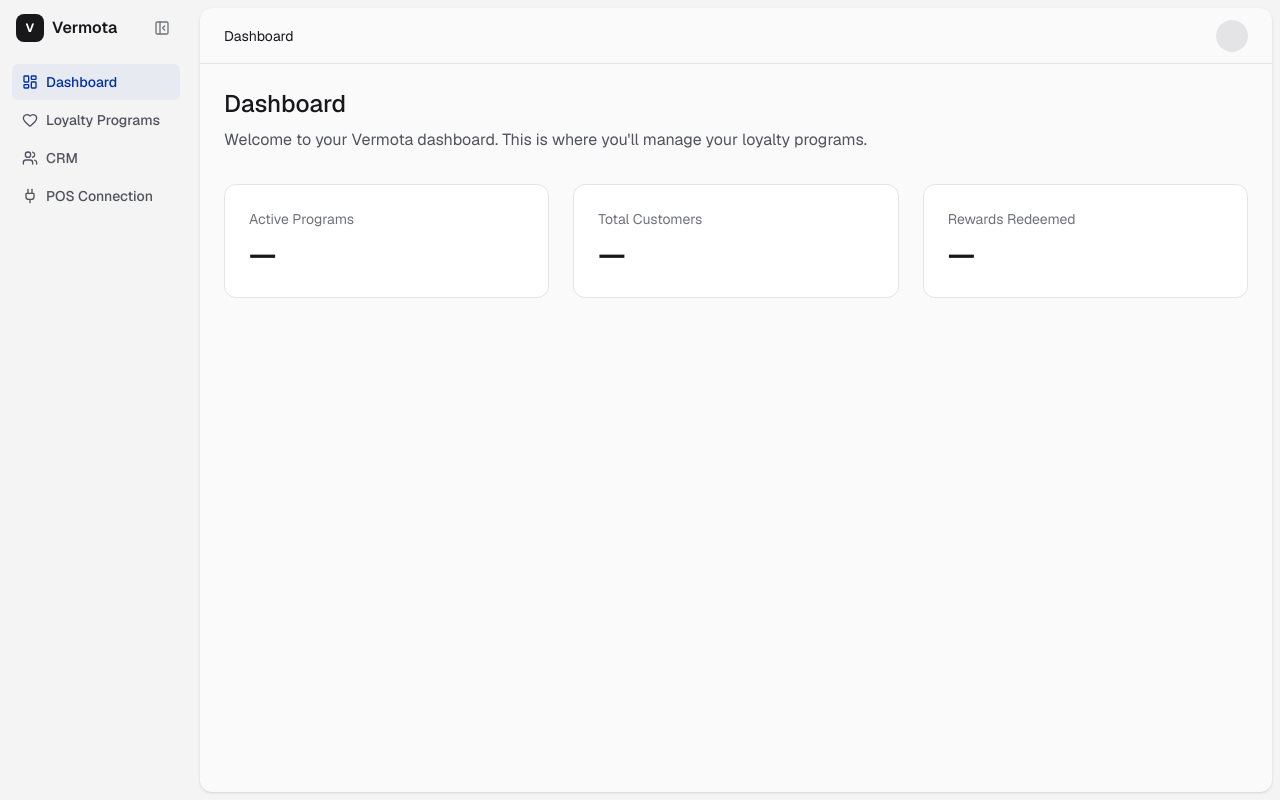
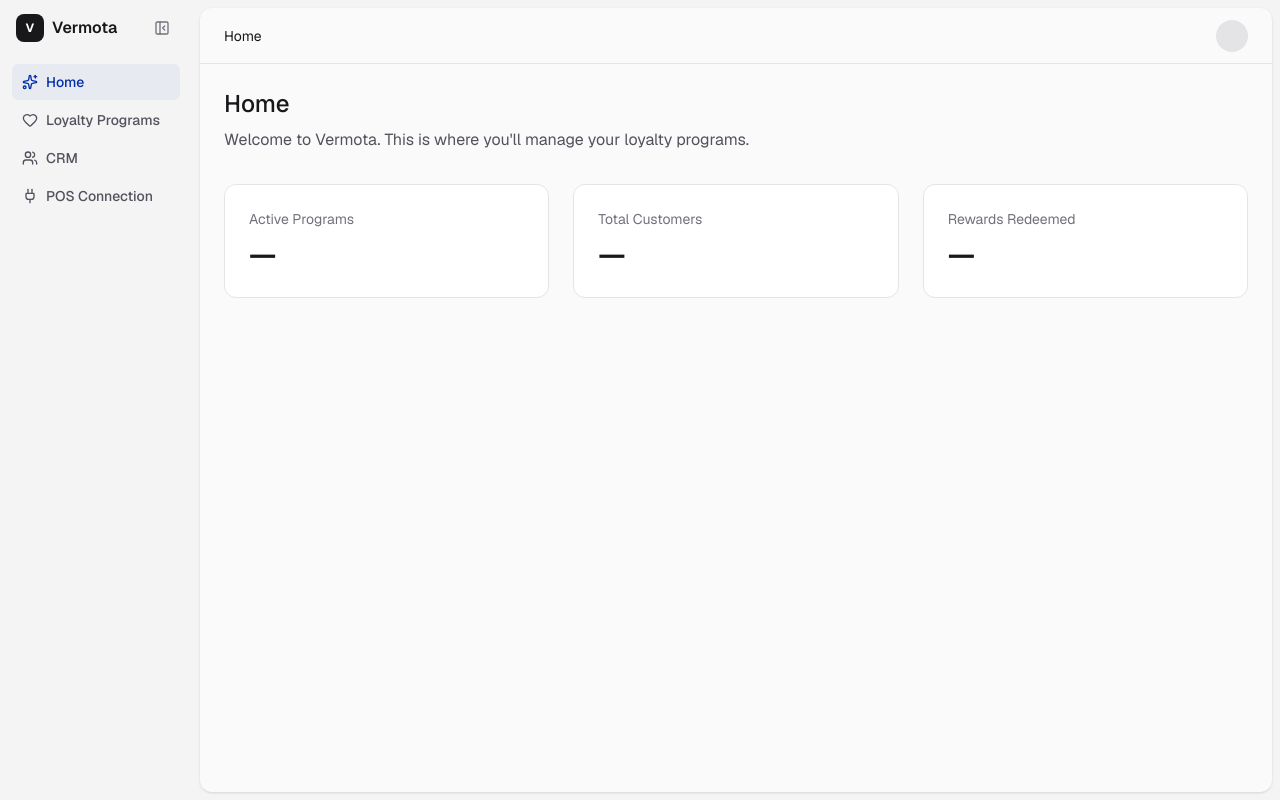
Before and after one commit to vdrmota/vermota, a Next.js app: page /dashboard in a window 1280 px wide. Built offline with nearby package versions, Linux system fonts and the light colour scheme.

Commit message:
change sidebar to Home

```diff
--- a/src/app/(dashboard)/_lib/navigation.ts
+++ b/src/app/(dashboard)/_lib/navigation.ts
@@ -1,9 +1,9 @@
-import { LayoutDashboard, Heart, Users, Plug } from 'lucide-react'
+import { Sparkles, Heart, Users, Plug } from 'lucide-react'
 
 export const navigation = [
     {
-        title: 'Dashboard',
-        icon: LayoutDashboard,
+        title: 'Home',
+        icon: Sparkles,
         href: '/dashboard',
     },
     {
--- a/src/app/(dashboard)/dashboard/page.tsx
+++ b/src/app/(dashboard)/dashboard/page.tsx
@@ -1,9 +1,9 @@
 export default function DashboardPage() {
     return (
         <div>
-            <h1 className="text-2xl font-medium text-zinc-900">Dashboard</h1>
+            <h1 className="text-2xl font-medium text-zinc-900">Home</h1>
             <p className="mt-2 text-zinc-600">
-                Welcome to your Vermota dashboard. This is where you&apos;ll manage your loyalty programs.
+                Welcome to Vermota. This is where you&apos;ll manage your loyalty programs.
             </p>
 
             {/* Placeholder content */}
```
